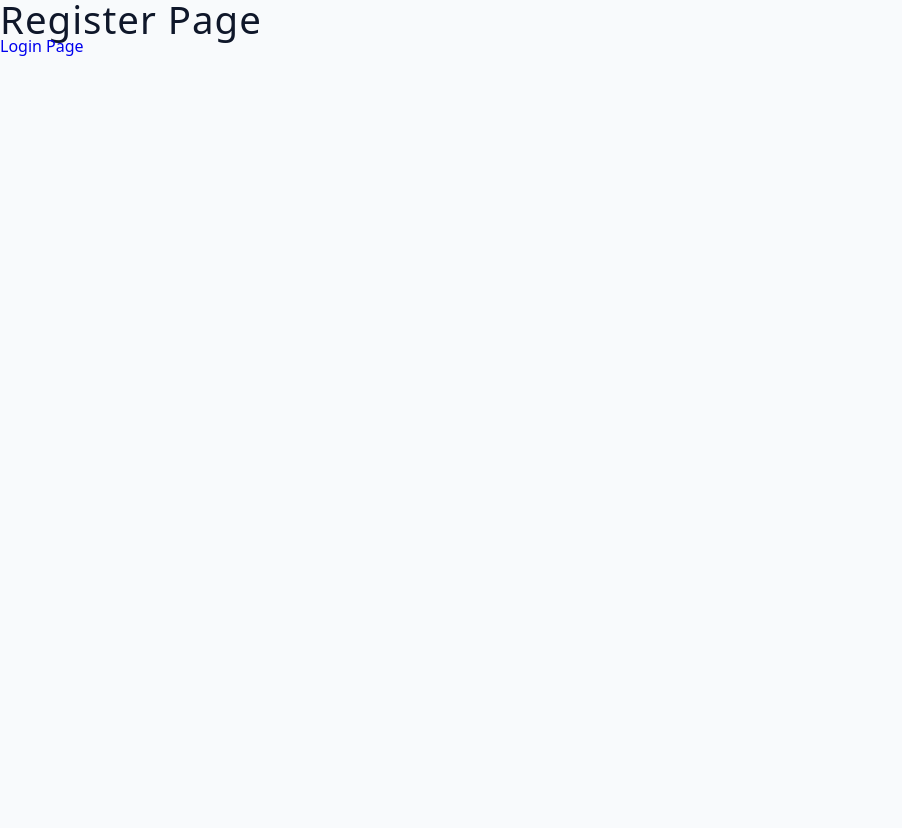
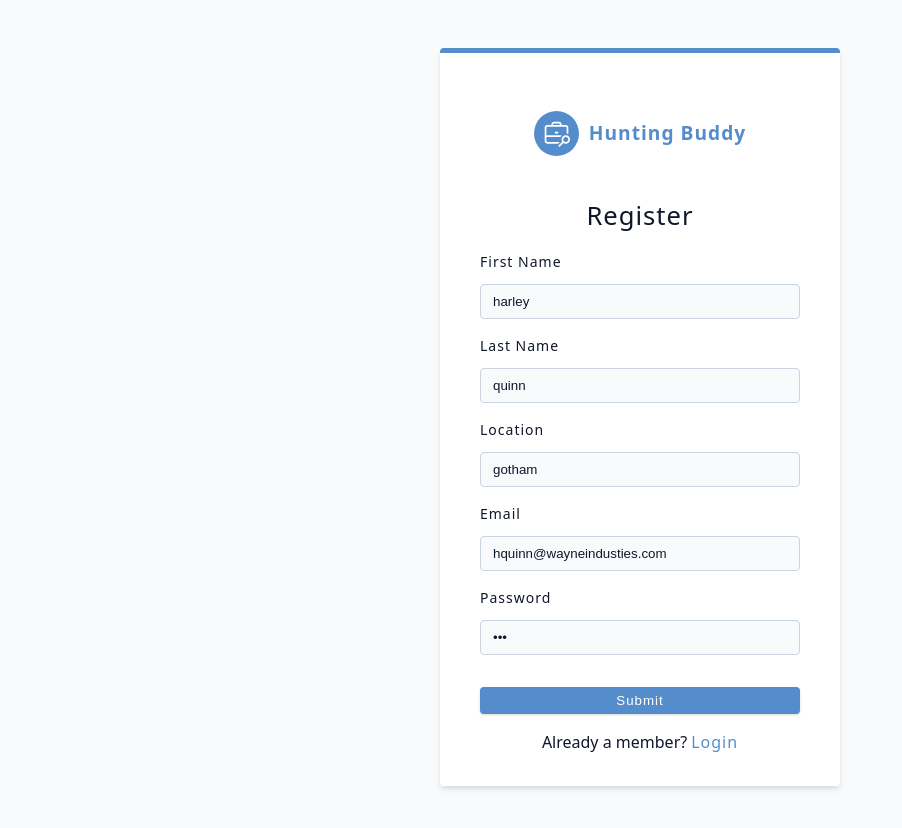
Before and after one commit to katieloesch/application-tracker-client, a React (Vite) app: page /register in a window 1280 px wide. Shown: the top 828 px of the page, without its empty margins (0-902 px from the left). Before the commit the page ends 800 px from the top, so only its background shows below. Built offline with nearby package versions, Linux system fonts and the light colour scheme.

Commit message:
set up form for register page

```diff
--- /dev/null
+++ b/src/components/FormInput/FormInput.jsx
@@ -0,0 +1,21 @@
+import React from 'react';
+
+const FormInput = ({ type, name, labelText, defaultValue }) => {
+  return (
+    <div className='form-row'>
+      <label htmlFor={name} className='form-label'>
+        {labelText || name}
+      </label>
+      <input
+        type={type}
+        id={name}
+        name={name}
+        className='form-input'
+        defaultValue={defaultValue}
+        required
+      />
+    </div>
+  );
+};
+
+export default FormInput;
--- a/src/components/Logo/Logo.css
+++ b/src/components/Logo/Logo.css
@@ -29,9 +29,44 @@
   }
 }
 
+.logo.auth {
+  width: 100%;
+  margin: 0 auto;
+  margin-bottom: 1.38rem;
+  justify-content: center;
+
+  .logo-txt {
+    font-size: clamp(1.15rem, 1.5vw, 1.3rem);
+  }
+
+  .logo-icon {
+    width: 45px;
+    height: 45px;
+  }
+}
+
 @media (max-width: 420px) {
   .logo-icon {
     width: 45px;
     height: 45px;
   }
 }
+
+@media (max-width: 315px) {
+  .logo.auth {
+    .logo-txt {
+      font-size: clamp(1rem, 1.2vw, 1.1rem);
+      text-align: center;
+      width: min-content;
+    }
+
+    .logo-icon {
+      width: 32px;
+      height: 32px;
+
+      svg {
+        padding: 6px;
+      }
+    }
+  }
+}
--- a/src/components/Logo/Logo.jsx
+++ b/src/components/Logo/Logo.jsx
@@ -1,9 +1,9 @@
 import React from 'react';
 import './Logo.css';
 
-const Logo = () => {
+const Logo = ({ section }) => {
   return (
-    <div className='logo'>
+    <div className={`logo ${section}`}>
       <div className='logo-icon'>
         {/* svg source: visualpharm - https://visualpharm.com/assets/940/Find%20Matching%20Job-595b40b85ba036ed117dc10b.svg */}
         <svg xmlns='http://www.w3.org/2000/svg' viewBox='0 0 16 16'>
--- a/src/components/index.js
+++ b/src/components/index.js
@@ -1 +1,2 @@
 export { default as Logo } from './Logo/Logo';
+export { default as FormInput } from './FormInput/FormInput';
--- a/src/pages/Register.jsx
+++ b/src/pages/Register.jsx
@@ -1,12 +1,47 @@
 import React from 'react';
 import { Link } from 'react-router-dom';
 
+import Wrapper from '../styledComponents/RegisterLoginPage';
+import { FormInput, Logo } from '../components';
+
 const Register = () => {
   return (
-    <div>
-      <h2>Register Page</h2>
-      <Link to='/login'>Login Page</Link>
-    </div>
+    <Wrapper>
+      <form className='form auth-form'>
+        <Logo section='auth'></Logo>
+        <h4>Register</h4>
+
+        <FormInput
+          type='text'
+          name='name'
+          defaultValue='harley'
+          labelText='First Name'
+        />
+        <FormInput
+          type='text'
+          name='lastName'
+          defaultValue='quinn'
+          labelText='Last Name'
+        />
+        <FormInput type='text' name='location' defaultValue='gotham' />
+        <FormInput
+          type='email'
+          name='email'
+          defaultValue='hquinn@wayneindusties.com'
+        />
+        <FormInput type='password' name='password' defaultValue='mrj' />
+
+        <button type='submit' className='btn btn-block'>
+          submit
+        </button>
+        <p>
+          Already a member?
+          <Link to='/login' className='member-btn'>
+            Login
+          </Link>
+        </p>
+      </form>
+    </Wrapper>
   );
 };
 
--- a/src/styledComponents/RegisterAndLoginPage.js
+++ b/src/styledComponents/RegisterLoginPage.js
@@ -2,33 +2,40 @@ import styled from 'styled-components';
 
 const Wrapper = styled.section`
   min-height: 100vh;
-  display: grid;
+  display: flex;
   align-items: center;
-  .logo {
-    display: block;
-    margin: 0 auto;
-    margin-bottom: 1.38rem;
-  }
-  .form {
+  justify-content: center;
+
+  .auth-form {
     max-width: 400px;
     border-top: 5px solid var(--primary-500);
   }
+
   h4 {
     text-align: center;
     margin-bottom: 1.38rem;
   }
+
   p {
     margin-top: 1rem;
     text-align: center;
     line-height: 1.5;
   }
+
   .btn {
     margin-top: 1rem;
   }
+
   .member-btn {
     color: var(--primary-500);
     letter-spacing: var(--letter-spacing);
     margin-left: 0.25rem;
   }
+
+  @media (max-width: 315px) {
+    .auth-form {
+      padding: 2rem 1.5rem;
+    }
+  }
 `;
 export default Wrapper;
```
Also changed, not shown: 1 other file (tests, documents, lock files or other folders).
